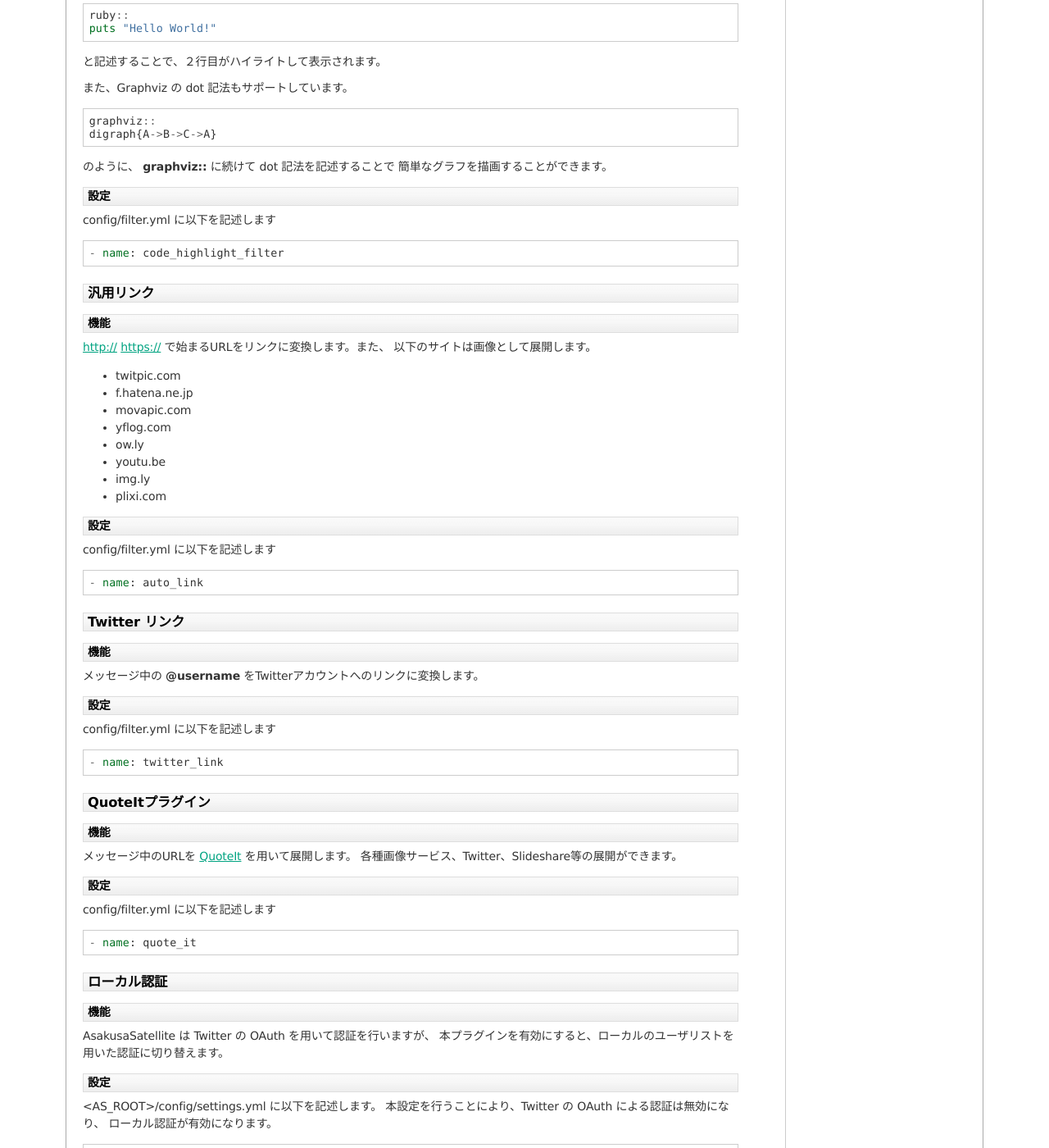
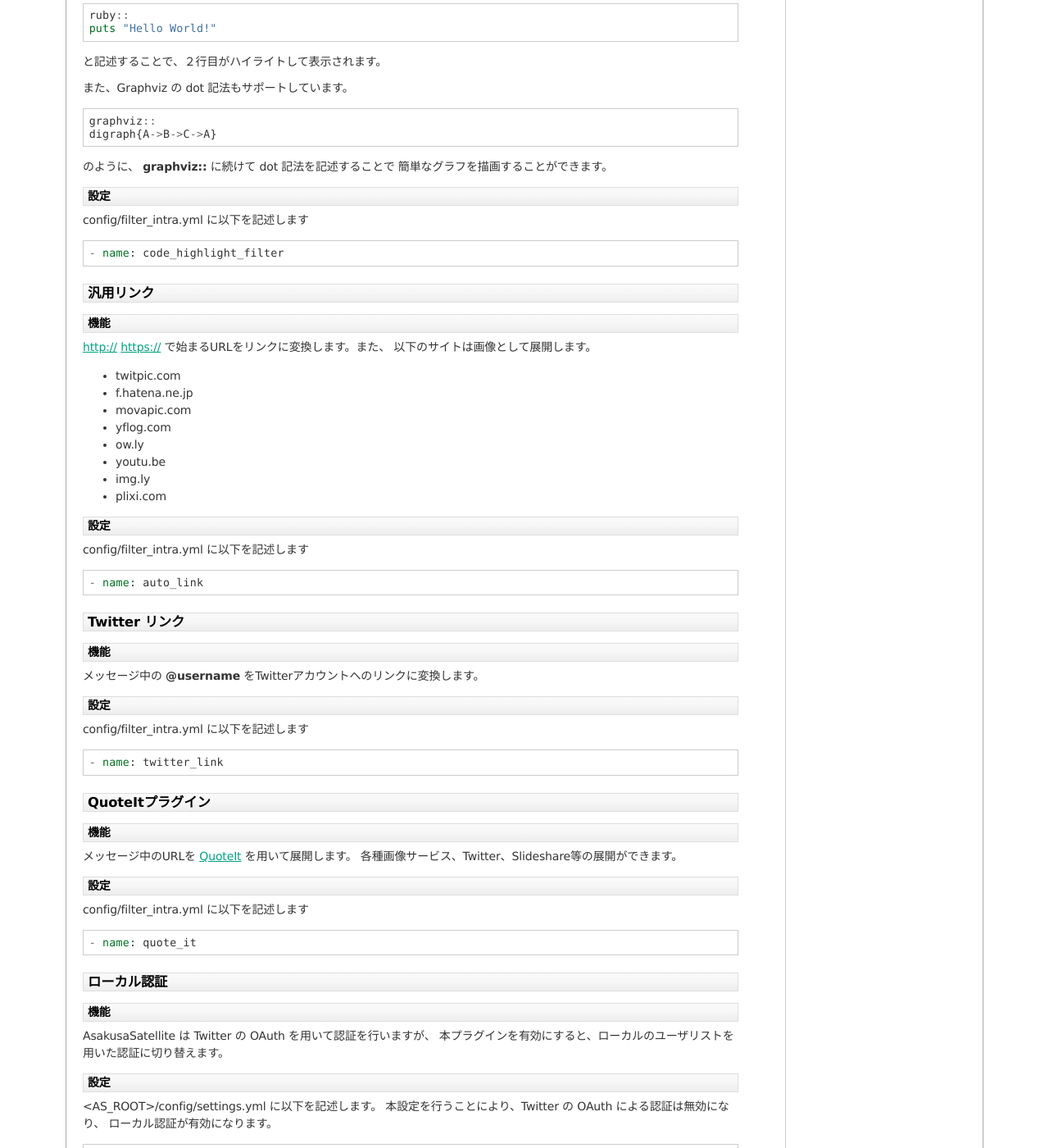
Before and after one commit to codefirst/asakusa-satellite-manual, a Sphinx documentation site: the page built from source/plugin.rst, in a window 1280 px wide and 1400 px high, scrolled down 941 px. Shown: the whole window at 82% size. Built offline with Sphinx 7.4.7, drawn with Linux system fonts in a browser that asks for light colours; some of the changed text lies outside the part shown.

Commit message:
Changed: filter.yml to filter_intra.yml

```diff
--- a/source/plugin.rst
+++ b/source/plugin.rst
@@ -10,7 +10,7 @@ API アクセスキーが設定されている場合は、チケットの名前
 
 設定
 ^^^^^^^^^^^^^^^^^^^^^^^
-config/filter.yml に以下を記述します
+config/filter\_intra.yml に以下を記述します
 
 .. code-block:: ruby
 
@@ -54,7 +54,7 @@ APIアクセスキーはRedmineの"個人設定 > API アクセスキー"から
 
 設定
 ^^^^^^^^^^^^^^^^^^^^^^^
-config/filter.yml に以下を記述します
+config/filter\_intra.yml に以下を記述します
 
 .. code-block:: ruby
 
@@ -78,7 +78,7 @@ http:// https:// で始まるURLをリンクに変換します。また、
 
 設定
 ^^^^^^^^^^^^^^^^^^^^^^^
-config/filter.yml に以下を記述します
+config/filter\_intra.yml に以下を記述します
 
 .. code-block:: ruby
 
@@ -92,7 +92,7 @@ Twitter リンク
 
 設定
 ^^^^^^^^^^^^^^^^^^^^^^^
-config/filter.yml に以下を記述します
+config/filter\_intra.yml に以下を記述します
 
 .. code-block:: ruby
 
@@ -109,7 +109,7 @@ QuoteItプラグイン
 
 設定
 ^^^^^^^^^^^^^^^^^^^^^^^
-config/filter.yml に以下を記述します
+config/filter\_intra.yml に以下を記述します
 
 .. code-block:: ruby
 
```
